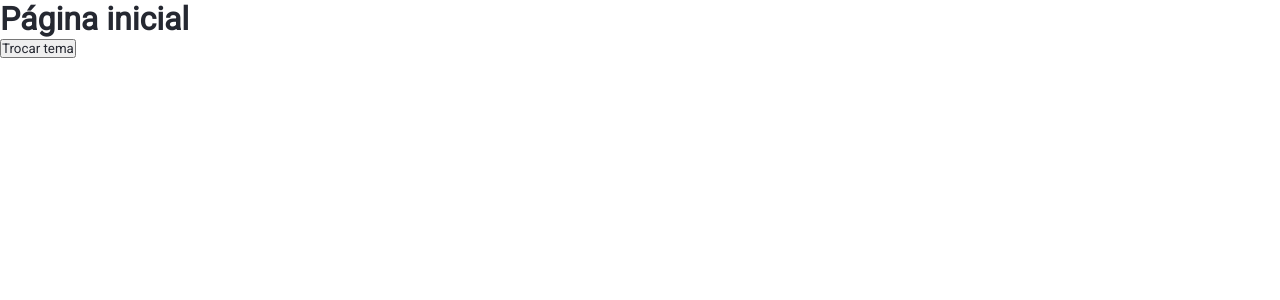
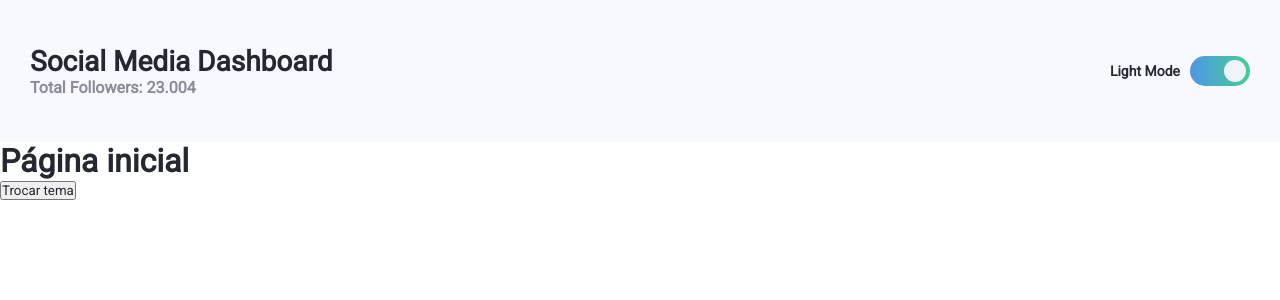
Before and after one commit to ViniciusCrisol/social-dashboard, a Next.js app: page / in a window 1280 px wide. Shown: the top 300 px of the page. Built offline with nearby package versions, Linux system fonts and the light colour scheme.

Commit message:
Theme switcher & header

```diff
--- /dev/null
+++ b/src/components/Layout/Header/index.tsx
@@ -0,0 +1,29 @@
+import React from 'react';
+
+import { useTheme } from '../../../hooks/useTheme';
+import { Container, Switch, Content } from './styles';
+
+const Header: React.FC = () => {
+  const { theme, toggleTheme } = useTheme();
+
+  return (
+    <Container>
+      <Content>
+        <div>
+          <h1>Social Media Dashboard</h1>
+          <strong>Total Followers: 23.004</strong>
+        </div>
+
+        <div className="switch-container">
+          <span>{theme} mode</span>
+          <Switch htmlFor="theme-switch" onClick={toggleTheme}>
+            <input type="checkbox" checked={theme === 'light'} />
+            <span className="slider" />
+          </Switch>
+        </div>
+      </Content>
+    </Container>
+  );
+};
+
+export default Header;
--- /dev/null
+++ b/src/components/Layout/Header/styles.ts
@@ -0,0 +1,93 @@
+import styled from 'styled-components';
+
+export const Container = styled.div`
+  padding: 45px 30px;
+  background: ${({ theme }) => theme.colors.header};
+`;
+
+export const Content = styled.div`
+  margin: 0 auto;
+  max-width: 1280px;
+
+  display: flex;
+  align-items: center;
+  justify-content: space-between;
+
+  h1 {
+    font-size: 28px;
+  }
+
+  strong {
+    color: ${({ theme }) => theme.colors.headerLabel};
+  }
+
+  .switch-container {
+    display: flex;
+    align-items: center;
+
+    > span {
+      margin-right: 10px;
+
+      font-size: 14px;
+      font-weight: bold;
+      text-transform: capitalize;
+    }
+  }
+`;
+
+export const Switch = styled.label`
+  width: 60px;
+  height: 30px;
+
+  margin-left: auto;
+  position: relative;
+  display: inline-block;
+
+  input {
+    width: 0;
+    height: 0;
+    opacity: 0;
+  }
+
+  .slider {
+    position: absolute;
+    cursor: pointer;
+
+    top: 0;
+    left: 0;
+    right: 0;
+    bottom: 0;
+
+    border-radius: 16px;
+    background: linear-gradient(
+      90deg,
+      rgba(80, 151, 228, 1) 0%,
+      rgba(69, 207, 147, 1) 100%
+    );
+
+    transition: 0.4s;
+    -webkit-transition: 0.4s;
+
+    &:before {
+      position: absolute;
+      bottom: 4px;
+      left: 5px;
+
+      width: 22px;
+      height: 22px;
+
+      border-radius: 13px;
+      background: ${({ theme }) => theme.colors.primary};
+
+      content: '';
+      transition: 0.4s;
+      -webkit-transition: 0.4s;
+    }
+  }
+
+  input:checked + .slider:before {
+    transform: translateX(29px);
+    -ms-transform: translateX(29px);
+    -webkit-transform: translateX(29px);
+  }
+`;
--- a/src/components/Layout/index.tsx
+++ b/src/components/Layout/index.tsx
@@ -1,21 +1,20 @@
 import React from 'react';
 import { ThemeProvider } from 'styled-components';
 
+import Header from './Header';
 import darkTheme from '../../styles/themes/dark';
 import lightTheme from '../../styles/themes/light';
 import { useTheme } from '../../hooks/useTheme';
-
-import { Container, Header } from './styles';
 
 const Layout: React.FC = ({ children }) => {
   const { theme } = useTheme();
 
   return (
-    <ThemeProvider theme={theme === 'light' ? lightTheme : darkTheme}>
-      <Container>
-        <Header></Header>
+    <ThemeProvider theme={theme === 'dark' ? darkTheme : lightTheme}>
+      <main>
+        <Header />
         {children}
-      </Container>
+      </main>
     </ThemeProvider>
   );
 };
--- a/src/components/Layout/styles.ts
+++ /dev/null
@@ -1,5 +0,0 @@
-import styled from 'styled-components';
-
-export const Container = styled.div``;
-
-export const Header = styled.header``;
--- a/src/styles/styled.d.ts
+++ b/src/styles/styled.d.ts
@@ -1,6 +1,6 @@
 import 'styled-componens';
 
-import theme from './theme';
+import theme from './themes/dark';
 
 export type Theme = typeof theme;
 
--- a/src/styles/themes/dark.ts
+++ b/src/styles/themes/dark.ts
@@ -4,6 +4,7 @@ const theme = {
     primary: '#252b43',
     background: '#1d2029',
     header: '#20222f',
+    headerLabel: '#3c425c',
     green: '#30867b',
     red: '#831e2c',
   },
--- a/src/styles/themes/light.ts
+++ b/src/styles/themes/light.ts
@@ -4,6 +4,7 @@ const theme = {
     primary: '#f0f3fa',
     background: '#ffffff',
     header: '#f8f9fe',
+    headerLabel: '#898d98',
     green: '#30867b',
     red: '#831e2c',
   },
```
